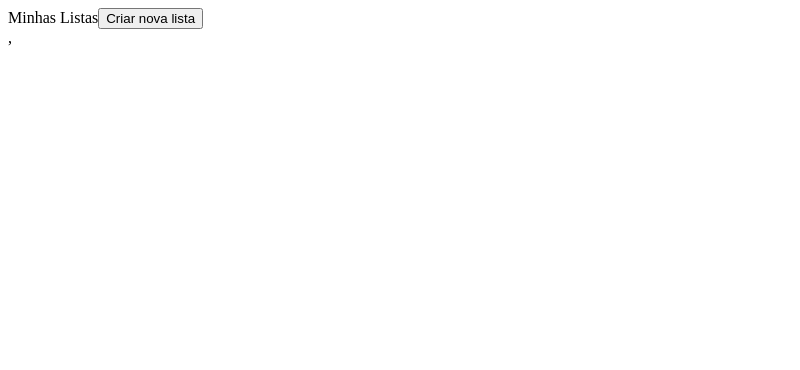
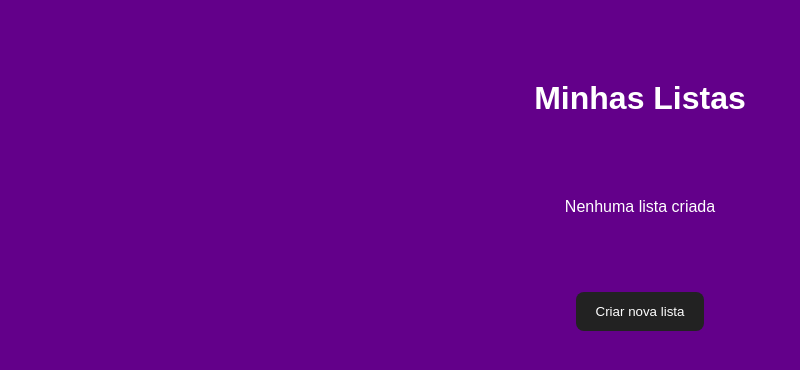
Before and after one commit to cristianomattoss/My-List-It, a React (Vite) app: page / in a window 1280 px wide. Shown: the top 370 px of the page, without its empty margins (0-800 px from the left). Built offline with nearby package versions, Linux system fonts and the light colour scheme.

Commit message:
feat: create List component and App styling

```diff
--- a/src/App.css
+++ b/src/App.css
@@ -0,0 +1,39 @@
+div {
+  display: flex;
+  align-items: center;
+  justify-content: flex-start;
+  flex-direction: column;
+  max-width: 800px;
+  min-height: 100vh;
+  margin: 0 auto;
+  padding: 40px 20px;
+}
+
+h1 {
+  margin-bottom: 30px;
+}
+
+.lists-container {
+  display: flex;
+  align-items: center;
+  justify-content: space-around;
+  gap: 15px;
+  width: 100%;
+  height: 120px;
+}
+
+.empty-message {
+  padding: 30px;
+  text-align: center;
+  border-radius: 8px;
+}
+
+button {
+  margin-top: 25px;
+  padding: 12px 20px;
+  border: none;
+  border-radius: 8px;
+  background: #222;
+  color: white;
+  cursor: pointer;
+}
--- a/src/App.jsx
+++ b/src/App.jsx
@@ -1,13 +1,25 @@
-import { useState } from 'react'
+import { useState, useContext } from 'react'
 import './App.css'
 
+import { ListContext } from './context/listContext';
+import List from './components/List';
+
 function App() {
+  const [state, dispatch] = useContext(ListContext)
 
-  const listas = localStorage.getItem("nome_listas");
+  const listas = JSON.parse(localStorage.getItem("nome_listas") || "[]");
 
   return (
     <div>
-      Minhas Listas
+      <h1>Minhas Listas</h1>
+      <main className='lists-container'>
+        {(state.AppStage === "Start" && listas.length !== 0)
+          ? listas.map((lista) => (
+            <List key={lista.id} list={lista} value={5}></List>
+          ))
+          : <p className="empty-message">Nenhuma lista criada</p>
+        }
+      </main>
       <button>Criar nova lista</button>
     </div>
   )
--- /dev/null
+++ b/src/components/List.jsx
@@ -0,0 +1,9 @@
+import React from 'react'
+
+const List = () => {
+  return (
+    <div>List</div>
+  )
+}
+
+export default List
--- a/src/index.css
+++ b/src/index.css
@@ -0,0 +1,11 @@
+* {
+  margin: 0;
+  padding: 0;
+  box-sizing: border-box;
+  color: white;
+}
+
+body {
+  font-family: Arial, sans-serif;
+  background: #63008a;
+}
--- a/src/main.jsx
+++ b/src/main.jsx
@@ -11,6 +11,6 @@ createRoot(document.getElementById('root')).render(
   <StrictMode>
     <ListProvider>
       <App />
-    </ListProvider>,
+    </ListProvider>
   </StrictMode>
 )
```
